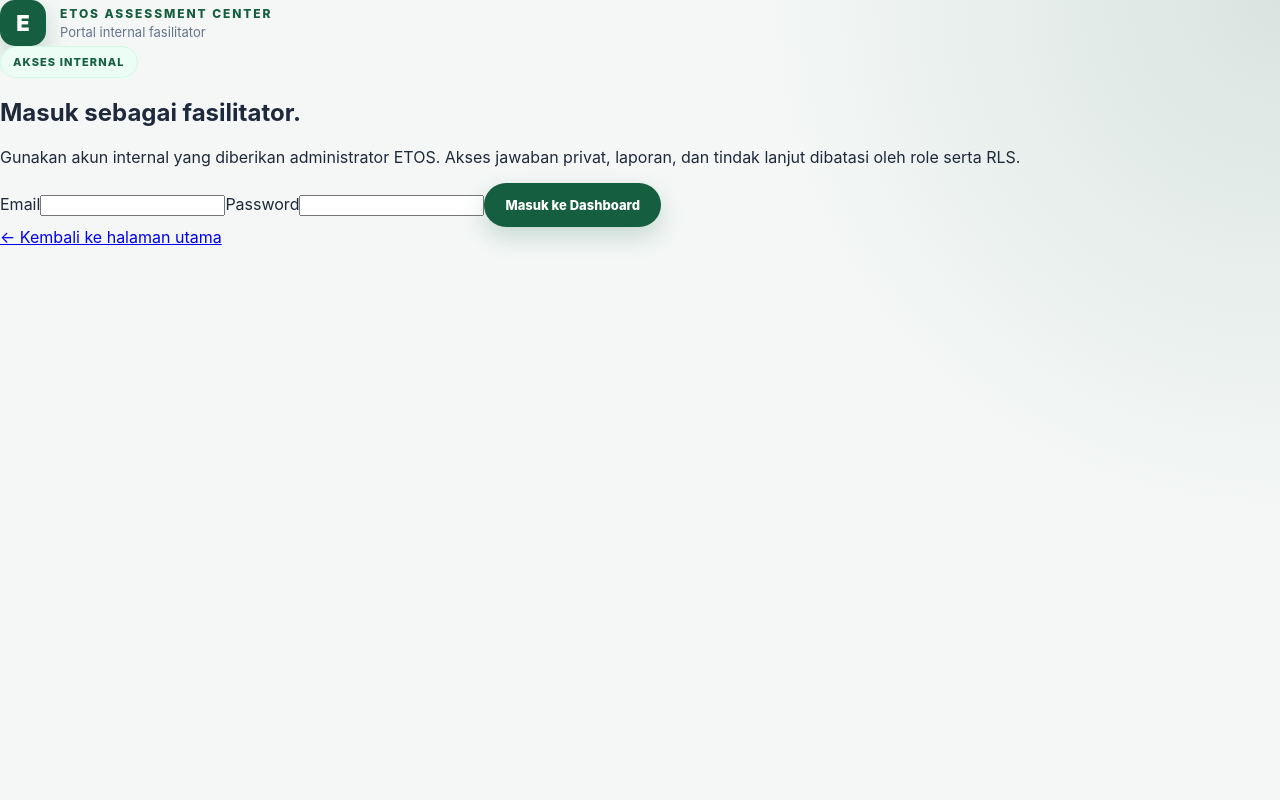
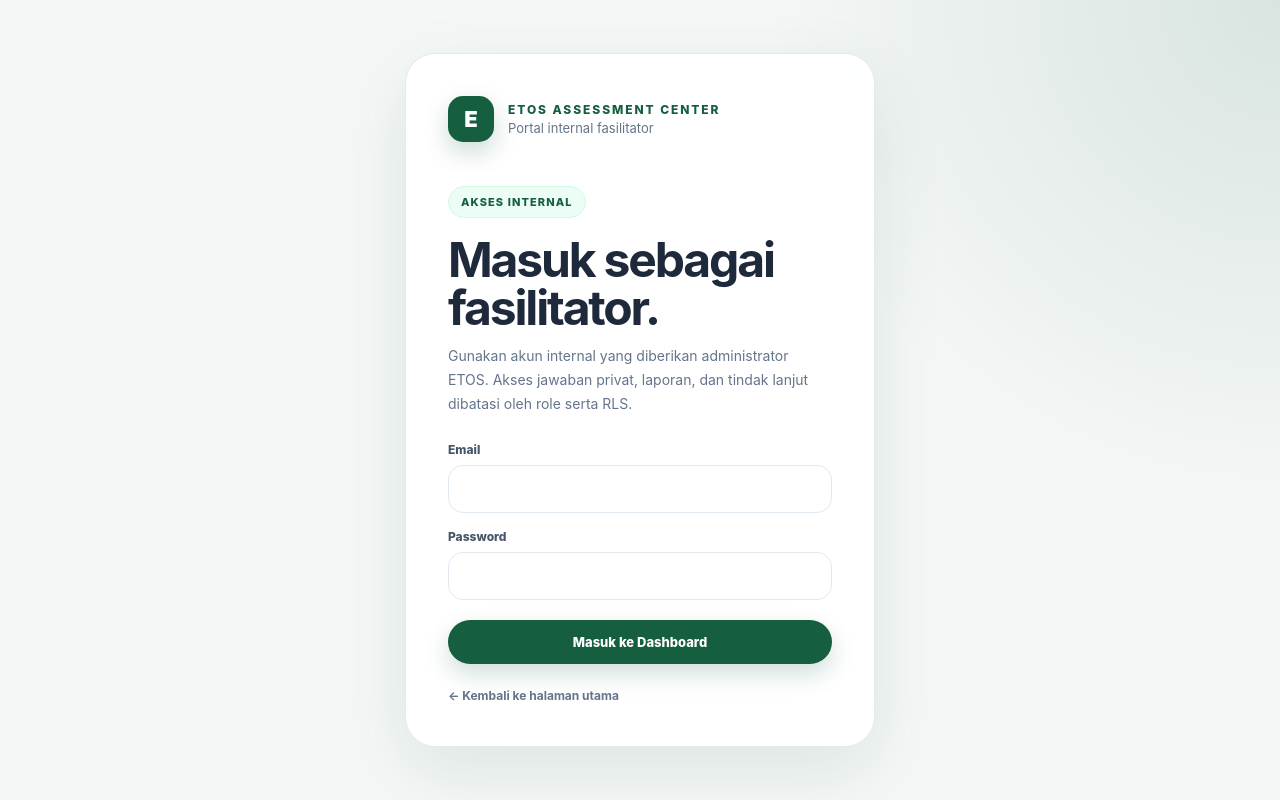
Before and after one commit to etospalu-jpg/asasemen-etos, a Next.js app: page /login in a window 1280 px wide. Built offline with nearby package versions, Linux system fonts and the light colour scheme.

Commit message:
style: add auth and dashboard foundation UI

```diff
--- a/app/globals.css
+++ b/app/globals.css
@@ -22,7 +22,8 @@
   font-family: Inter, ui-sans-serif, system-ui, -apple-system, BlinkMacSystemFont, "Segoe UI", sans-serif;
 }
 
-button { font: inherit; }
+button, input { font: inherit; }
+a { color: inherit; }
 
 .shell {
   width: min(1180px, calc(100% - 32px));
@@ -209,9 +210,172 @@
   font-size: 11px;
 }
 
+.auth-shell {
+  min-height: 100vh;
+  display: grid;
+  place-items: center;
+  padding: 24px;
+}
+
+.auth-card {
+  width: min(100%, 470px);
+  padding: clamp(24px, 5vw, 42px);
+  background: rgba(255, 255, 255, 0.94);
+  border: 1px solid rgba(226, 232, 240, 0.95);
+  border-radius: 30px;
+  box-shadow: 0 24px 70px rgba(15, 74, 50, 0.1);
+}
+
+.auth-copy { margin: 44px 0 26px; }
+.auth-copy h1 {
+  margin: 18px 0 12px;
+  font-size: clamp(34px, 7vw, 48px);
+  line-height: 1;
+  letter-spacing: -0.045em;
+}
+.auth-copy p {
+  margin: 0;
+  color: var(--muted);
+  line-height: 1.7;
+  font-size: 14px;
+}
+
+.auth-error {
+  margin-bottom: 18px;
+  padding: 12px 14px;
+  border-radius: 14px;
+  border: 1px solid #fecaca;
+  background: #fef2f2;
+  color: #991b1b;
+  font-size: 13px;
+  font-weight: 700;
+}
+
+.auth-form { display: grid; gap: 16px; }
+.auth-form label { display: grid; gap: 8px; }
+.auth-form label span { font-size: 12px; font-weight: 800; color: #475569; }
+.auth-form input {
+  width: 100%;
+  border: 1px solid var(--line);
+  background: white;
+  color: var(--text);
+  border-radius: 15px;
+  padding: 13px 14px;
+  outline: none;
+}
+.auth-form input:focus {
+  border-color: rgba(21, 94, 63, 0.6);
+  box-shadow: 0 0 0 4px rgba(21, 94, 63, 0.08);
+}
+.auth-form .primary-button { width: 100%; margin-top: 4px; }
+.auth-back {
+  display: inline-block;
+  margin-top: 24px;
+  color: var(--muted);
+  font-size: 12px;
+  font-weight: 700;
+  text-decoration: none;
+}
+
+.dashboard-shell {
+  width: min(1180px, calc(100% - 32px));
+  margin: 0 auto;
+  padding: 28px 0 60px;
+}
+.dashboard-topbar {
+  display: flex;
+  align-items: center;
+  justify-content: space-between;
+  gap: 20px;
+  padding: 18px 20px;
+  border: 1px solid rgba(226, 232, 240, 0.95);
+  border-radius: 24px;
+  background: rgba(255, 255, 255, 0.88);
+}
+.dashboard-welcome {
+  margin-top: 22px;
+  padding: clamp(24px, 5vw, 44px);
+  display: grid;
+  grid-template-columns: minmax(0, 1fr) auto;
+  gap: 28px;
+  align-items: end;
+  background: white;
+  border: 1px solid var(--line);
+  border-radius: 28px;
+  box-shadow: 0 16px 50px rgba(15, 74, 50, 0.06);
+}
+.dashboard-welcome h1 {
+  margin: 18px 0 10px;
+  font-size: clamp(34px, 5vw, 54px);
+  letter-spacing: -0.04em;
+}
+.dashboard-welcome p {
+  margin: 0;
+  max-width: 690px;
+  color: var(--muted);
+  line-height: 1.7;
+}
+.connection-card {
+  min-width: 230px;
+  padding: 15px 16px;
+  display: flex;
+  gap: 11px;
+  align-items: center;
+  border: 1px solid var(--line);
+  border-radius: 18px;
+  background: #f8fafc;
+}
+.connection-card strong, .connection-card small { display: block; }
+.connection-card strong { font-size: 13px; }
+.connection-card small { margin-top: 3px; color: var(--muted); font-size: 11px; }
+.dot {
+  width: 10px;
+  height: 10px;
+  border-radius: 999px;
+  background: #22c55e;
+  box-shadow: 0 0 0 5px rgba(34, 197, 94, 0.1);
+}
+.dot-error { background: #ef4444; box-shadow: 0 0 0 5px rgba(239, 68, 68, 0.1); }
+.metric-grid {
+  margin-top: 18px;
+  display: grid;
+  grid-template-columns: repeat(3, 1fr);
+  gap: 16px;
+}
+.metric-card,
+.foundation-panel {
+  background: white;
+  border: 1px solid var(--line);
+  border-radius: 22px;
+}
+.metric-card { padding: 20px; }
+.metric-card span, .metric-card small { display: block; color: var(--muted); }
+.metric-card span { font-size: 11px; font-weight: 800; text-transform: uppercase; letter-spacing: 0.08em; }
+.metric-card strong { display: block; margin: 10px 0 8px; font-size: 20px; text-transform: capitalize; }
+.metric-card small { line-height: 1.5; }
+.foundation-panel { margin-top: 18px; padding: 24px; }
+.section-heading { display: flex; justify-content: space-between; align-items: end; gap: 18px; }
+.section-heading h2 { margin: 8px 0 0; font-size: 24px; letter-spacing: -0.03em; }
+.section-heading > span { color: var(--muted); font-size: 12px; }
+.foundation-modules { margin-top: 20px; display: grid; gap: 12px; }
+.foundation-module {
+  display: grid;
+  grid-template-columns: 52px 1fr;
+  gap: 14px;
+  align-items: center;
+  padding: 15px;
+  border: 1px solid #edf2f7;
+  border-radius: 18px;
+}
+.foundation-module h3 { margin: 0 0 4px; font-size: 15px; }
+.foundation-module p { margin: 0; color: var(--muted); font-size: 12px; }
+
 @media (max-width: 860px) {
   .hero-grid { grid-template-columns: 1fr; }
   .module-stack { grid-template-columns: 1fr; }
+  .dashboard-welcome { grid-template-columns: 1fr; }
+  .connection-card { min-width: 0; }
+  .metric-grid { grid-template-columns: 1fr; }
 }
 
 @media (max-width: 560px) {
@@ -224,4 +388,10 @@
   .module-card { grid-template-columns: 48px 1fr; padding: 18px; }
   .module-number { width: 46px; height: 46px; border-radius: 15px; }
   footer { flex-direction: column; }
+  .auth-shell { padding: 10px; }
+  .auth-card { border-radius: 24px; }
+  .dashboard-shell { width: min(100% - 20px, 1180px); padding-top: 10px; }
+  .dashboard-topbar { align-items: flex-start; }
+  .dashboard-topbar form { width: 110px; }
+  .foundation-panel { padding: 18px; }
 }
```
